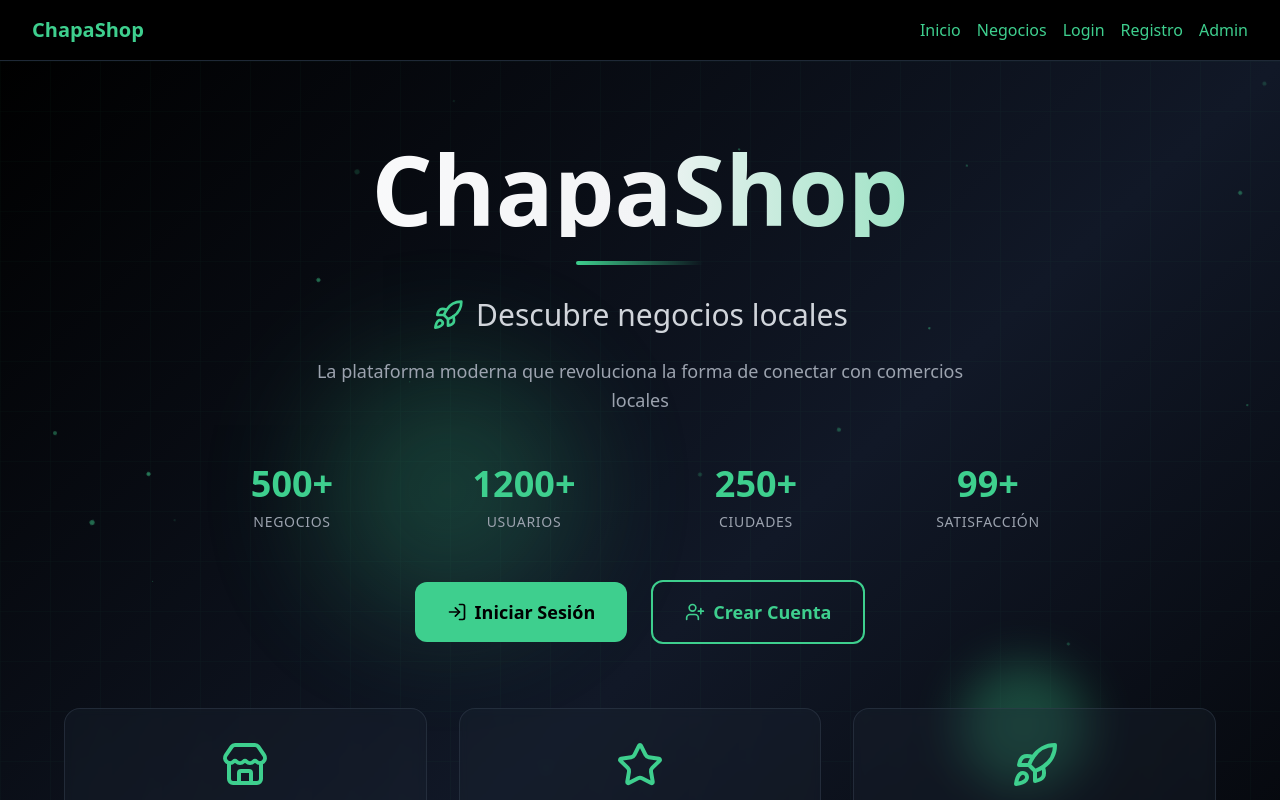
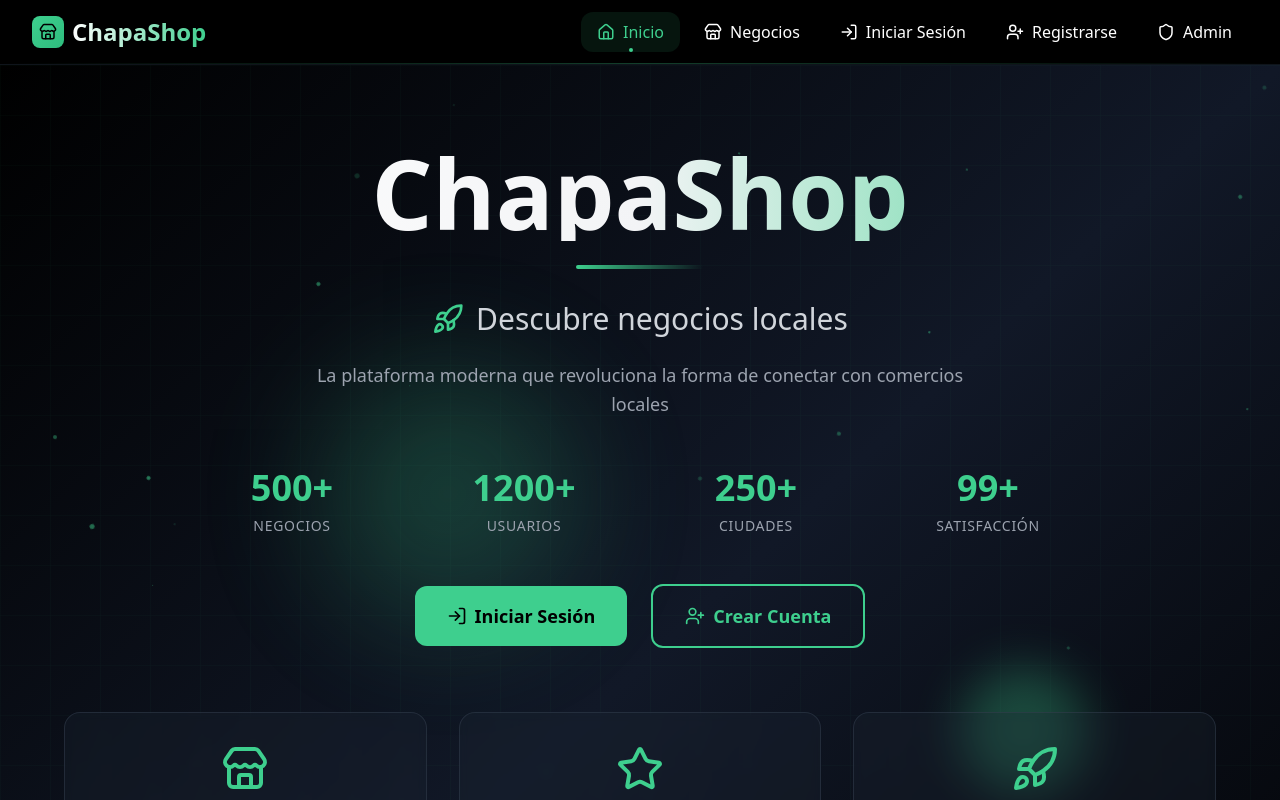
Before and after one commit to Reyirel/ChapaShop, a React (Vite) app: page / in a window 1280 px wide. Shown: the top 800 px of the page. Built offline with nearby package versions, Linux system fonts and the light colour scheme.

Commit message:
feat : mejor diseño en la barra de navegación

```diff
--- a/src/components/Navbar.jsx
+++ b/src/components/Navbar.jsx
@@ -1,30 +1,108 @@
-import { Link } from 'react-router-dom'
+import { Link, useLocation } from 'react-router-dom'
+import { useState } from 'react'
+import { Menu, X, Home, Store, LogIn, UserPlus, Shield } from 'lucide-react'
 
 const Navbar = () => {
+  const [isMenuOpen, setIsMenuOpen] = useState(false)
+  const location = useLocation()
+
+  const isActiveRoute = (path) => {
+    return location.pathname === path
+  }
+
+  const navItems = [
+    { path: '/', label: 'Inicio', icon: Home },
+    { path: '/negocios', label: 'Negocios', icon: Store },
+    { path: '/login', label: 'Iniciar Sesión', icon: LogIn },
+    { path: '/register', label: 'Registrarse', icon: UserPlus },
+    { path: '/admin', label: 'Admin', icon: Shield }
+  ]
+
+  const NavLink = ({ to, children, icon: IconComponent, mobile = false }) => {
+    const isActive = isActiveRoute(to)
+    const baseClasses = mobile
+      ? "flex items-center gap-3 px-4 py-3 rounded-xl font-medium transition-all duration-300"
+      : "flex items-center gap-2 px-4 py-2 rounded-xl font-medium transition-all duration-300 relative"
+
+    const activeClasses = isActive
+      ? mobile
+        ? "bg-[#3ecf8e] text-black"
+        : "text-[#3ecf8e] bg-[#3ecf8e]/10"
+      : mobile
+        ? "text-white hover:bg-[#3ecf8e]/20 hover:text-[#3ecf8e]"
+        : "text-white hover:text-[#3ecf8e] hover:bg-[#3ecf8e]/10"
+
+    return (
+      <Link
+        to={to}
+        className={`${baseClasses} ${activeClasses}`}
+        onClick={() => mobile && setIsMenuOpen(false)}
+      >
+        {IconComponent && <IconComponent size={mobile ? 20 : 18} />}
+        <span>{children}</span>
+        {!mobile && isActive && (
+          <div className="absolute bottom-0 left-1/2 transform -translate-x-1/2 w-1 h-1 bg-[#3ecf8e] rounded-full"></div>
+        )}
+      </Link>
+    )
+  }
+
   return (
-    <nav className="bg-black text-white p-4 w-full border-b border-gray-800">
-      <div className="max-w-full px-4 flex justify-between items-center">
-        <Link to="/" className="text-xl font-bold text-[#3ecf8e] hover:text-white transition-colors">
-          ChapaShop
-        </Link>
-        <div className="space-x-4">
-          <Link to="/" className="hover:text-[#3ecf8e] transition-colors">
-            Inicio
+    <nav className="bg-black/95 backdrop-blur-md text-white border-b border-gray-800/50 sticky top-0 z-50">
+      <div className="max-w-7xl mx-auto px-4 sm:px-6 lg:px-8">
+        <div className="flex justify-between items-center h-16">
+          {/* Logo */}
+          <Link
+            to="/"
+            className="flex items-center gap-2 text-2xl font-bold text-white hover:text-[#3ecf8e] transition-all duration-300 group"
+          >
+            <div className="w-8 h-8 bg-gradient-to-br from-[#3ecf8e] to-[#2ebd7e] rounded-lg flex items-center justify-center group-hover:scale-105 transition-transform duration-300">
+              <Store size={18} className="text-black" />
+            </div>
+            <span className="bg-gradient-to-r from-white to-[#3ecf8e] bg-clip-text text-transparent">
+              ChapaShop
+            </span>
           </Link>
-          <Link to="/negocios" className="hover:text-[#3ecf8e] transition-colors">
-            Negocios
-          </Link>
-          <Link to="/login" className="hover:text-[#3ecf8e] transition-colors">
-            Login
-          </Link>
-          <Link to="/register" className="hover:text-[#3ecf8e] transition-colors">
-            Registro
-          </Link>
-          <Link to="/admin" className="hover:text-[#3ecf8e] transition-colors">
-            Admin
-          </Link>
+
+          {/* Desktop Navigation */}
+          <div className="hidden md:flex items-center space-x-2">
+            {navItems.map((item) => (
+              <NavLink key={item.path} to={item.path} icon={item.icon}>
+                {item.label}
+              </NavLink>
+            ))}
+          </div>
+
+          {/* Mobile menu button */}
+          <div className="md:hidden">
+            <button
+              onClick={() => setIsMenuOpen(!isMenuOpen)}
+              className="p-2 rounded-xl text-white hover:text-[#3ecf8e] hover:bg-[#3ecf8e]/10 transition-all duration-300"
+              aria-label="Toggle menu"
+            >
+              {isMenuOpen ? <X size={24} /> : <Menu size={24} />}
+            </button>
+          </div>
+        </div>
+
+        {/* Mobile Navigation */}
+        <div className={`md:hidden transition-all duration-300 ease-in-out ${
+          isMenuOpen
+            ? 'max-h-96 opacity-100 pb-4'
+            : 'max-h-0 opacity-0 overflow-hidden'
+        }`}>
+          <div className="space-y-2 pt-4 border-t border-gray-800/50">
+            {navItems.map((item) => (
+              <NavLink key={item.path} to={item.path} icon={item.icon} mobile>
+                {item.label}
+              </NavLink>
+            ))}
+          </div>
         </div>
       </div>
+
+      {/* Subtle bottom glow */}
+      <div className="absolute bottom-0 left-0 right-0 h-px bg-gradient-to-r from-transparent via-[#3ecf8e]/30 to-transparent"></div>
     </nav>
   )
 }
```
